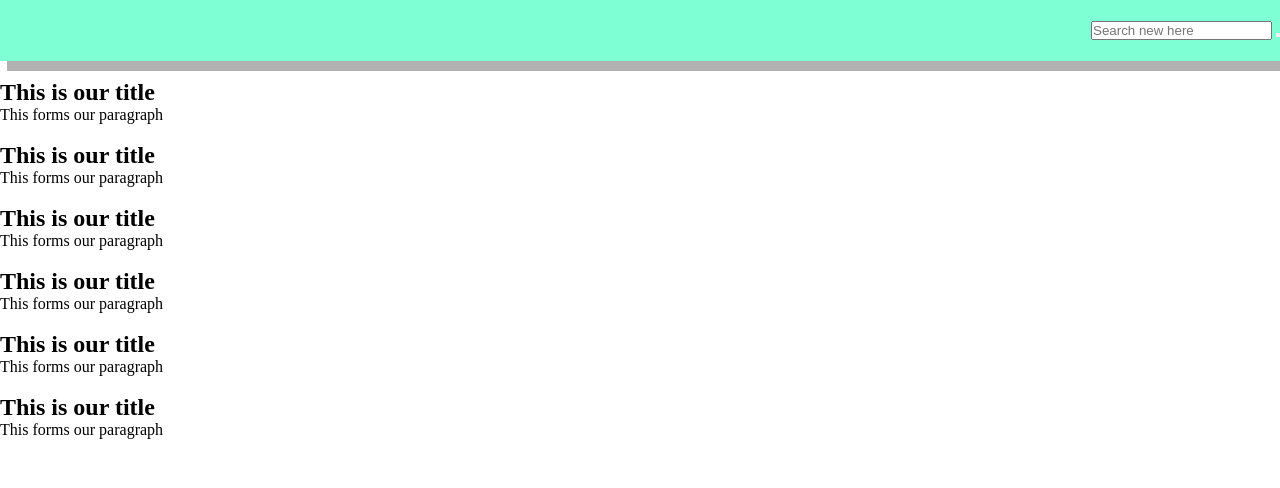
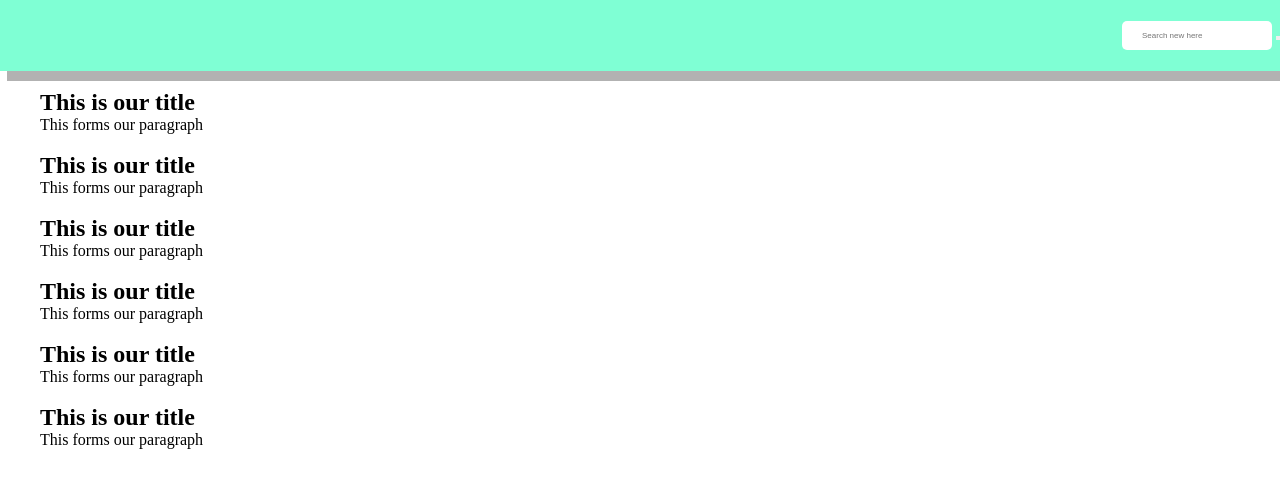
Before and after one commit to solomon-wamutu/Search_API, a plain HTML site: page index.html in a window 1280 px wide. Drawn offline with Linux system fonts and the light colour scheme.

Commit message:
search input

```diff
--- a/index.html
+++ b/index.html
@@ -20,7 +20,7 @@
     </div>
 </nav>
 
-<section id="blog-container">
+<section id="blog-container" class="obj-width">
     <div class="blog-card">
         <img src="" alt="">
         <h2>This is our title</h2>
--- a/style.css
+++ b/style.css
@@ -25,3 +25,12 @@ nav{
     max-width: 1200px;
     margin: auto;
 }
+
+#search_input{
+    max-width: 400px;
+    padding: 10px 20px;
+    border: none;
+    border-radius: 5px;
+    font-size: 8px;
+    color: #333;
+}
```
